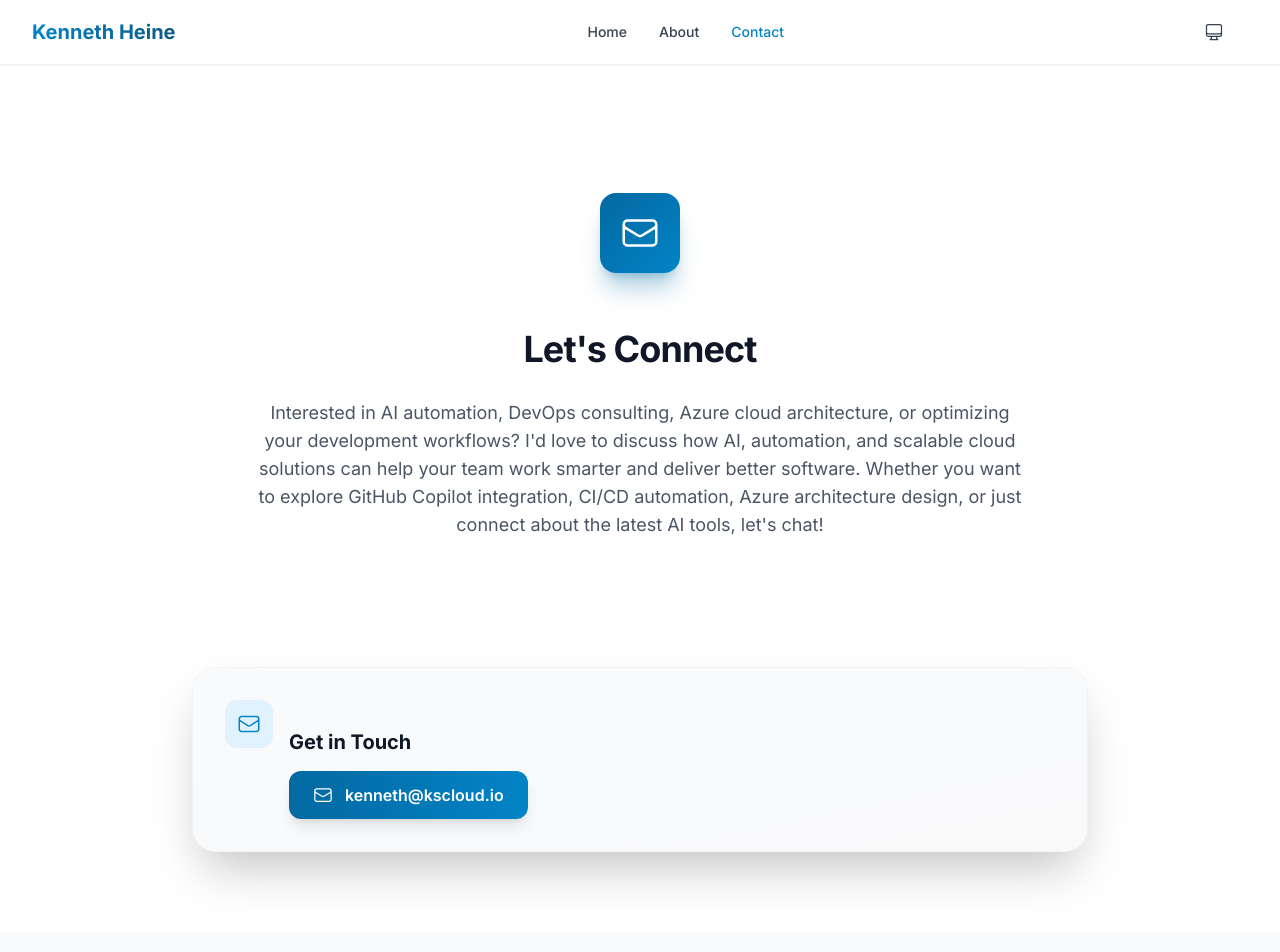
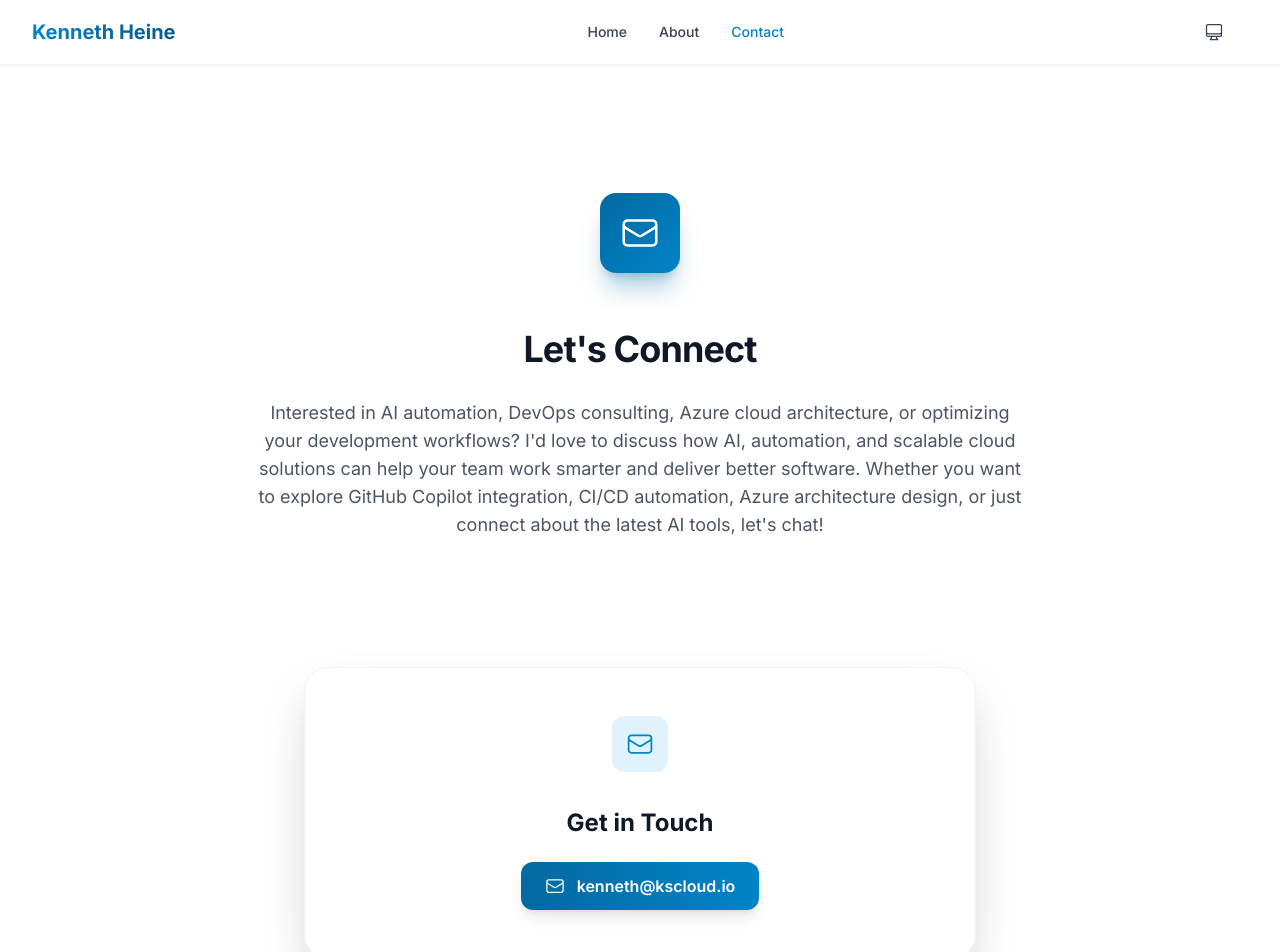
Before and after one commit to KennethHeine/kennethheine.com, a Next.js app in the folder static-web-app/: page /contact in a window 1280 px wide. Shown: the top 952 px of the page. Built offline with nearby package versions, Linux system fonts and the light colour scheme.

Commit message:
fix: redesign Get in Touch section with centered layout for better visual balance
Co-authored-by: KennethHeine <212775816+KennethHeine@users.noreply.github.com>

```diff
--- a/static-web-app/app/contact/page.tsx
+++ b/static-web-app/app/contact/page.tsx
@@ -75,21 +75,15 @@ export default function ContactPage() {
         </Container>
       </section>
 
-      {/* Contact Information & Scheduling with modern card */}
+      {/* Email Contact CTA */}
       <section className='pb-20'>
         <Container>
-          <div className='mx-auto max-w-4xl'>
-            <div className='overflow-hidden rounded-3xl border border-gray-200/50 bg-white shadow-2xl dark:border-gray-700/50 dark:bg-gray-800/50 backdrop-blur-sm'>
-              {/* Email Contact */}
-              <div className='p-8 bg-gradient-to-br from-gray-50 to-gray-100/50 dark:from-gray-900/50 dark:to-gray-800/50'>
-                <div className='flex items-start gap-4'>
-                  <div className='flex-shrink-0'>
-                    <div className='flex h-12 w-12 items-center justify-center rounded-xl bg-brand-100 dark:bg-brand-900/30'>
-                      <MailIcon className='h-6 w-6 text-brand-600 dark:text-brand-400' />
+          <div className='mx-auto max-w-2xl text-center'>
+            <div className='overflow-hidden rounded-3xl border border-gray-200/50 bg-white px-8 py-12 shadow-2xl dark:border-gray-700/50 dark:bg-gray-800/50 backdrop-blur-sm'>
+              <div className='mx-auto mb-6 flex h-14 w-14 items-center justify-center rounded-xl bg-brand-100 dark:bg-brand-900/30'>
+                <MailIcon className='h-7 w-7 text-brand-600 dark:text-brand-400' />
               </div>
-                  </div>
-                  <div className='flex-1'>
-                    <h2 className='text-xl font-bold text-gray-900 dark:text-white mb-4'>
+              <h2 className='text-2xl font-bold text-gray-900 dark:text-white mb-6'>
                 Get in Touch
               </h2>
               <a
@@ -99,9 +93,6 @@ export default function ContactPage() {
                 <MailIcon className='h-5 w-5' />
                 kenneth@kscloud.io
               </a>
-                  </div>
-                </div>
-              </div>
             </div>
           </div>
         </Container>
```
Lines whose indentation alone changed are shown as unchanged.
